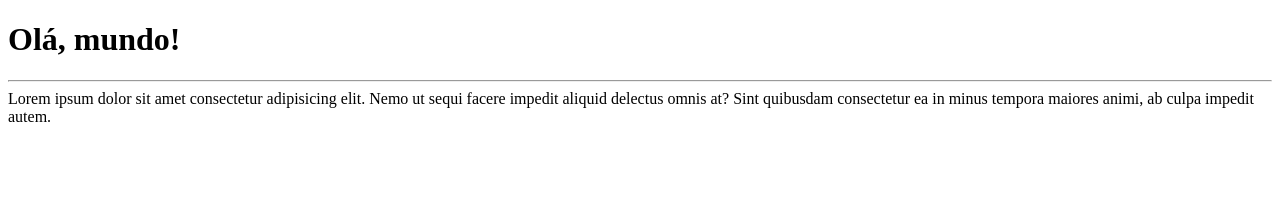
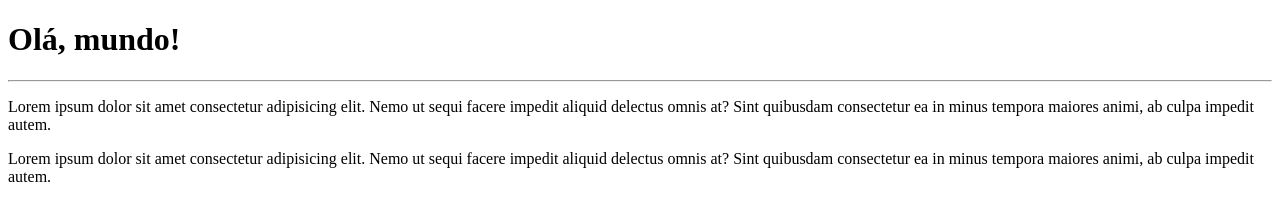
Before and after one commit to sergiomenezesfilho/Ola-mundo, a plain HTML site: page site-exemplo/index.html in a window 1280 px wide. Drawn offline with Linux system fonts and the light colour scheme.

Commit message:
Parágrafo adicionado

```diff
--- a/site-exemplo/index.html
+++ b/site-exemplo/index.html
@@ -9,6 +9,7 @@
 <body>
     <h1>Olá, mundo!</h1>
     <hr>
-    Lorem ipsum dolor sit amet consectetur adipisicing elit. Nemo ut sequi facere impedit aliquid delectus omnis at? Sint quibusdam consectetur ea in minus tempora maiores animi, ab culpa impedit autem.
+    <p>Lorem ipsum dolor sit amet consectetur adipisicing elit. Nemo ut sequi facere impedit aliquid delectus omnis at? Sint quibusdam consectetur ea in minus tempora maiores animi, ab culpa impedit autem.</p>
+    <p>Lorem ipsum dolor sit amet consectetur adipisicing elit. Nemo ut sequi facere impedit aliquid delectus omnis at? Sint quibusdam consectetur ea in minus tempora maiores animi, ab culpa impedit autem.</p>
 </body>
 </html>
```
